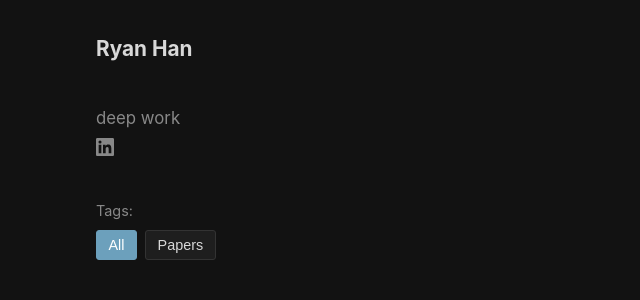
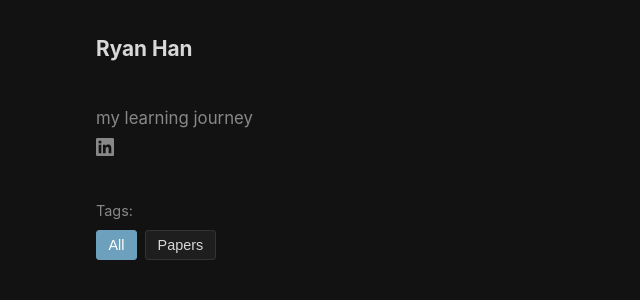
Before and after one commit to ryan99han/ryan99han.github.io, a Jekyll site: the page built from index.html, in a window 1280 px wide. Shown: the top 300 px of the page, without its empty margins (194-834 px from the left). Built offline with Jekyll 4.4.1, drawn with Linux system fonts in a browser that asks for light colours.

Commit message:
Update intro.

```diff
--- a/index.html
+++ b/index.html
@@ -3,7 +3,7 @@ layout: default
 ---
 
 <div class="intro">
-  <p>deep work</p>
+  <p>my learning journey</p>
   <p><a href="https://linkedin.com/in/ryan99han" target="_blank" class="linkedin-link" aria-label="LinkedIn"><svg xmlns="http://www.w3.org/2000/svg" viewBox="0 0 24 24" width="18" height="18" fill="currentColor"><path d="M20.447 20.452h-3.554v-5.569c0-1.328-.027-3.037-1.852-3.037-1.853 0-2.136 1.445-2.136 2.939v5.667H9.351V9h3.414v1.561h.046c.477-.9 1.637-1.85 3.37-1.85 3.601 0 4.267 2.37 4.267 5.455v6.286zM5.337 7.433a2.062 2.062 0 0 1-2.063-2.065 2.064 2.064 0 1 1 2.063 2.065zm1.782 13.019H3.555V9h3.564v11.452zM22.225 0H1.771C.792 0 0 .774 0 1.729v20.542C0 23.227.792 24 1.771 24h20.451C23.2 24 24 23.227 24 22.271V1.729C24 .774 23.2 0 22.222 0h.003z"/></svg></a></p>
 </div>
 
```
